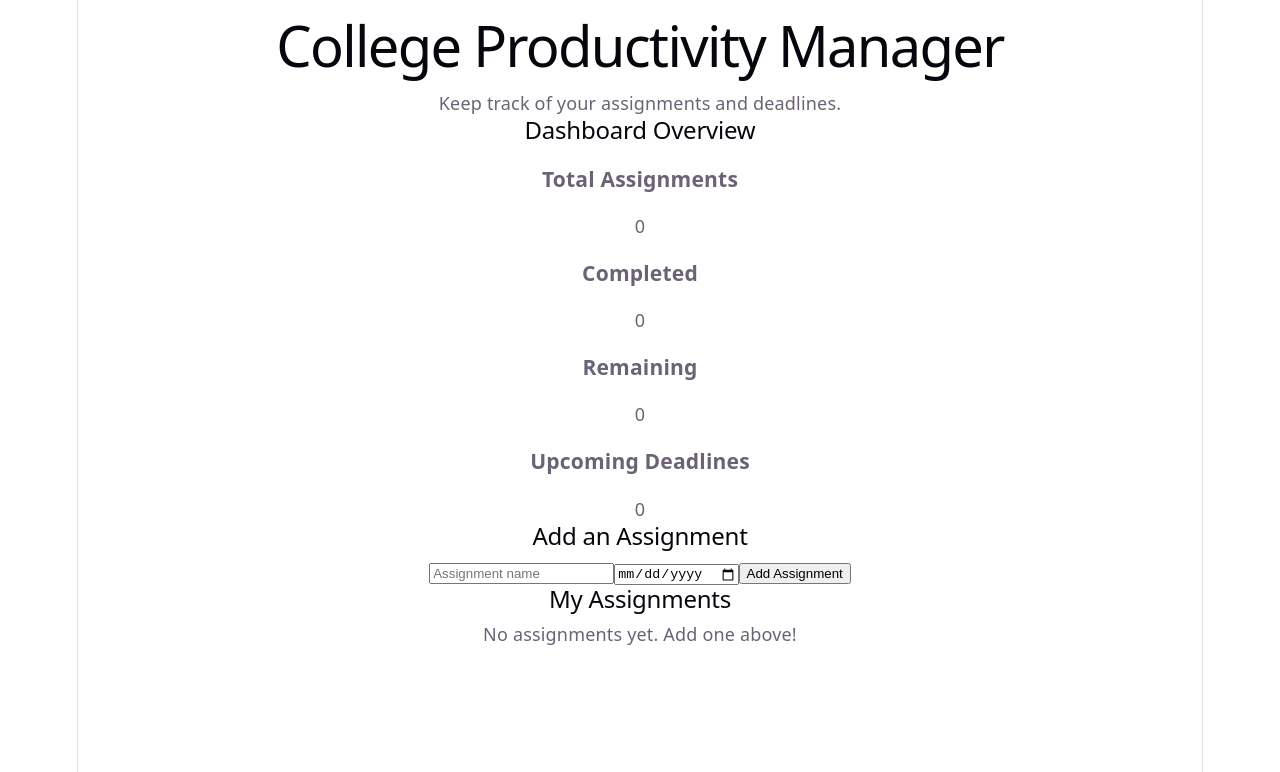
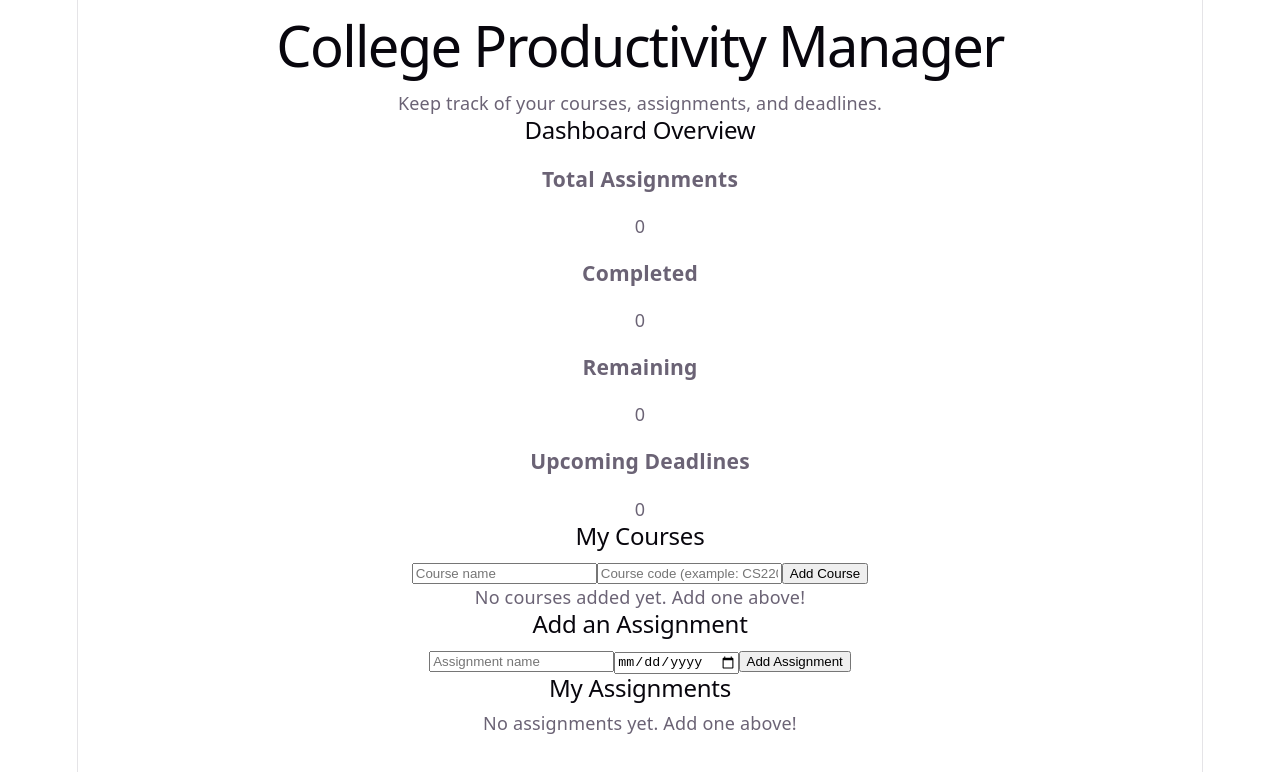
Before and after one commit to ilarson22-maker/College-Productivity-Manager, a React (Vite) app in the folder client/: page / in a window 1280 px wide. Shown: the top 772 px of the page. Built offline with nearby package versions, Linux system fonts and the light colour scheme.

Commit message:
Add course management functionality

```diff
--- a/client/src/App.jsx
+++ b/client/src/App.jsx
@@ -5,6 +5,10 @@ function App() {
   const [assignments, setAssignments] = useState([])
   const [title, setTitle] = useState('')
   const [dueDate, setDueDate] = useState('')
+
+  const [courses, setCourses] = useState([])
+  const [courseName, setCourseName] = useState('')
+  const [courseCode, setCourseCode] = useState('')
 
   const totalAssignments = assignments.length
   const completedAssignments = assignments.filter(
@@ -15,7 +19,8 @@ function App() {
   const upcomingAssignments = assignments.filter(
     (assignment) =>
       !assignment.completed &&
-      new Date(assignment.dueDate + 'T00:00:00') >= new Date(new Date().toDateString())
+      new Date(assignment.dueDate + 'T00:00:00') >=
+        new Date(new Date().toDateString())
   ).length
 
   function addAssignment(event) {
@@ -47,11 +52,33 @@ function App() {
     )
   }
 
+  function addCourse(event) {
+    event.preventDefault()
+
+    if (!courseName || !courseCode) {
+      return
+    }
+
+    const newCourse = {
+      id: Date.now(),
+      name: courseName,
+      code: courseCode
+    }
+
+    setCourses([...courses, newCourse])
+    setCourseName('')
+    setCourseCode('')
+  }
+
+  function removeCourse(id) {
+    setCourses(courses.filter((course) => course.id !== id))
+  }
+
   return (
     <div className="app">
       <header>
         <h1>College Productivity Manager</h1>
-        <p>Keep track of your assignments and deadlines.</p>
+        <p>Keep track of your courses, assignments, and deadlines.</p>
       </header>
 
       <main>
@@ -79,6 +106,45 @@ function App() {
               <p>{upcomingAssignments}</p>
             </div>
           </div>
+        </section>
+
+        <section className="course-management">
+          <h2>My Courses</h2>
+
+          <form onSubmit={addCourse}>
+            <input
+              type="text"
+              placeholder="Course name"
+              value={courseName}
+              onChange={(event) => setCourseName(event.target.value)}
+            />
+
+            <input
+              type="text"
+              placeholder="Course code (example: CS220)"
+              value={courseCode}
+              onChange={(event) => setCourseCode(event.target.value)}
+            />
+
+            <button type="submit">Add Course</button>
+          </form>
+
+          {courses.length === 0 ? (
+            <p>No courses added yet. Add one above!</p>
+          ) : (
+            courses.map((course) => (
+              <div className="assignment" key={course.id}>
+                <div>
+                  <h3>{course.name}</h3>
+                  <p>{course.code}</p>
+                </div>
+
+                <button onClick={() => removeCourse(course.id)}>
+                  Remove
+                </button>
+              </div>
+            ))
+          )}
         </section>
 
         <section className="assignment-form">
```
